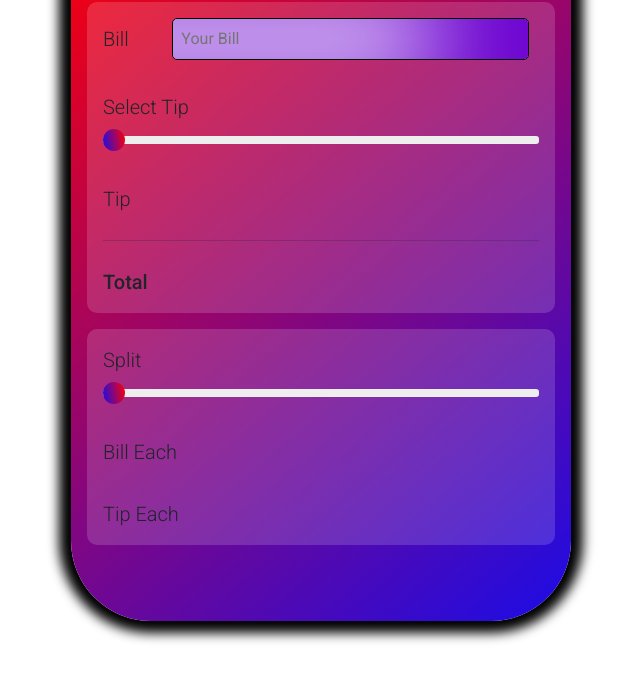
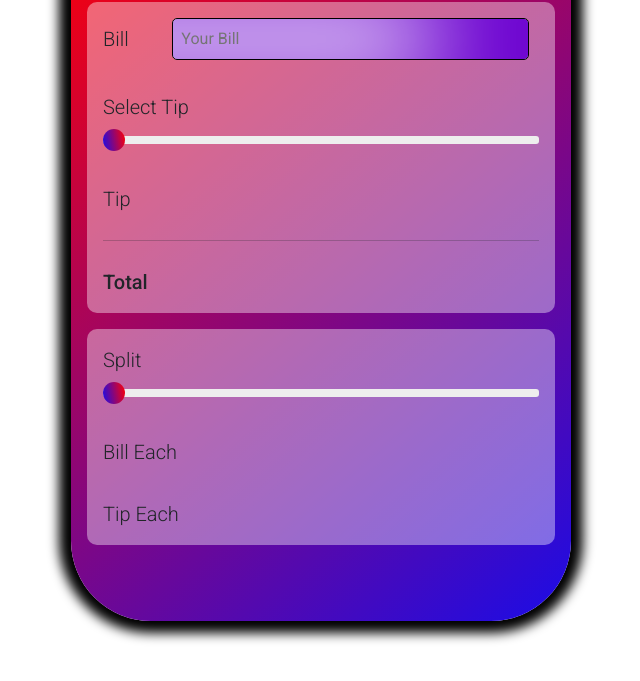
Before and after one commit to xxTarekxx/quick_tip, a plain HTML site: page index.html in a window 1280 px wide. Shown: the part 111-792 px from the top of the page, without its empty margins (319-959 px from the left). Drawn offline with nearby package versions, Linux system fonts and the light colour scheme.

Commit message:
background transparency
changed transparency for background

```diff
--- a/styles.css
+++ b/styles.css
@@ -23,7 +23,7 @@ h1 {
 }
 
 section {
-    background-color: rgba(255, 255, 255, 0.151);
+    background-color: rgba(255, 255, 255, 0.397);
     border-radius: 1rem;
     margin-bottom: 1.6rem;
     font-size: 2rem;
```
